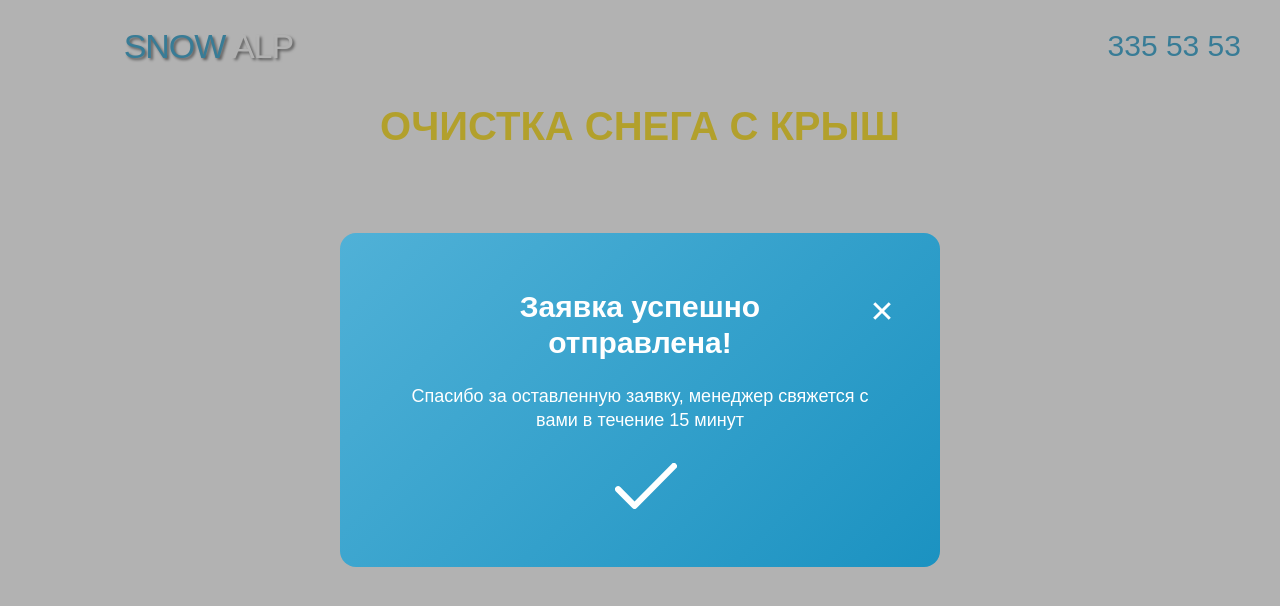
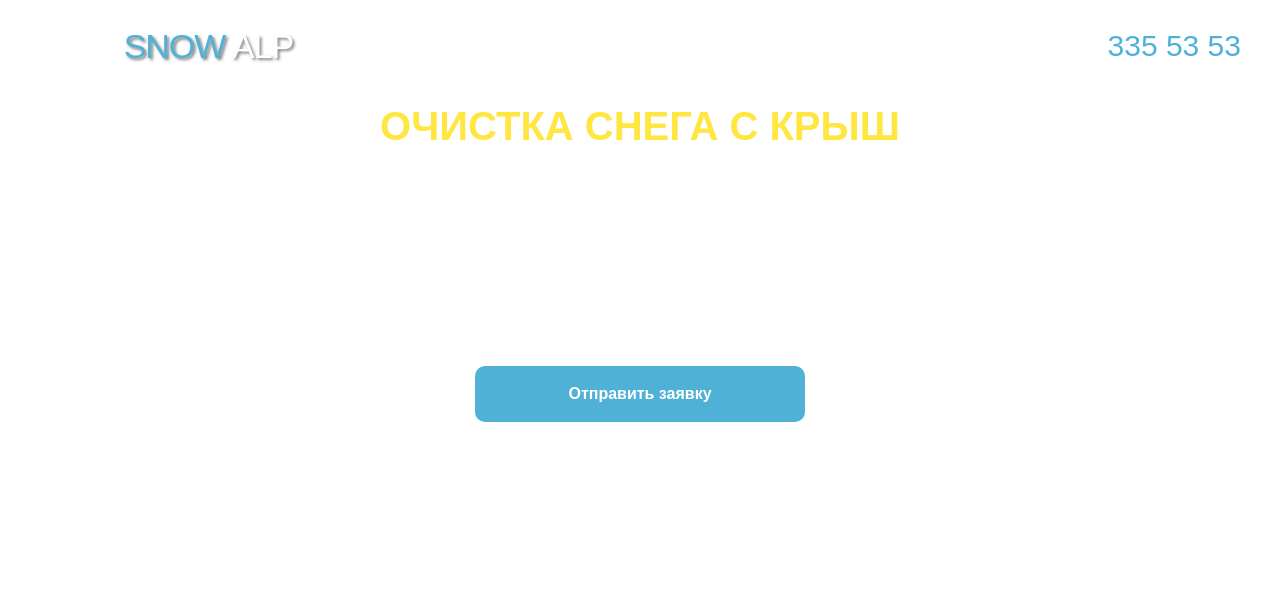
Before and after one commit to dragooon4ik24/walnut, a website built with webpack: page src/index.html in a window 1280 px wide. Built offline with nearby package versions, Linux system fonts and the light colour scheme; files whose address does not match are found by name; what inputmask would draw is missing.

Commit message:
поправил модальное окно

```diff
--- a/src/index.html
+++ b/src/index.html
@@ -113,7 +113,7 @@
           заявки.</p>
       </form>
     </div>
-    <div class="Overlay Modals-Success Overlay_shown">
+    <div class="Overlay Modals-Success">
       <div class="Success-Content">
         <button class="Success-Close ButtonClose" type="button" aria-label="закрыть"></button>
         <p class="Success-Title">Заявка успешно отправлена!</p>
```
Also changed, not shown: dist/index.html, 8 other files.
